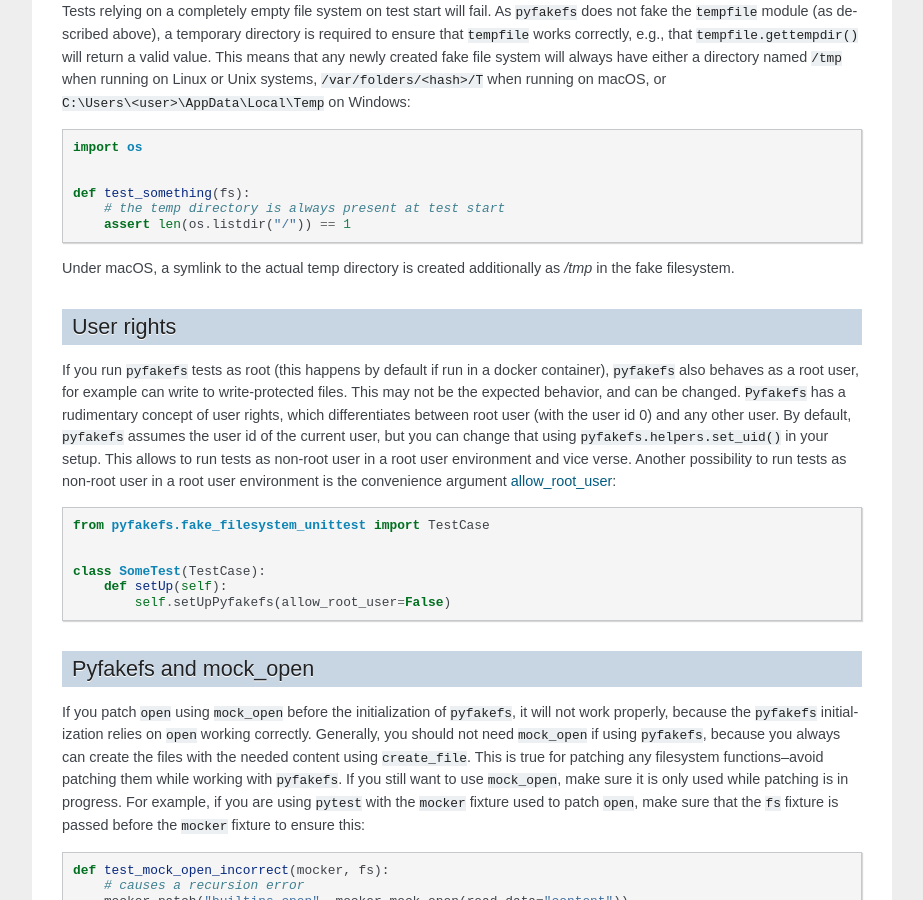
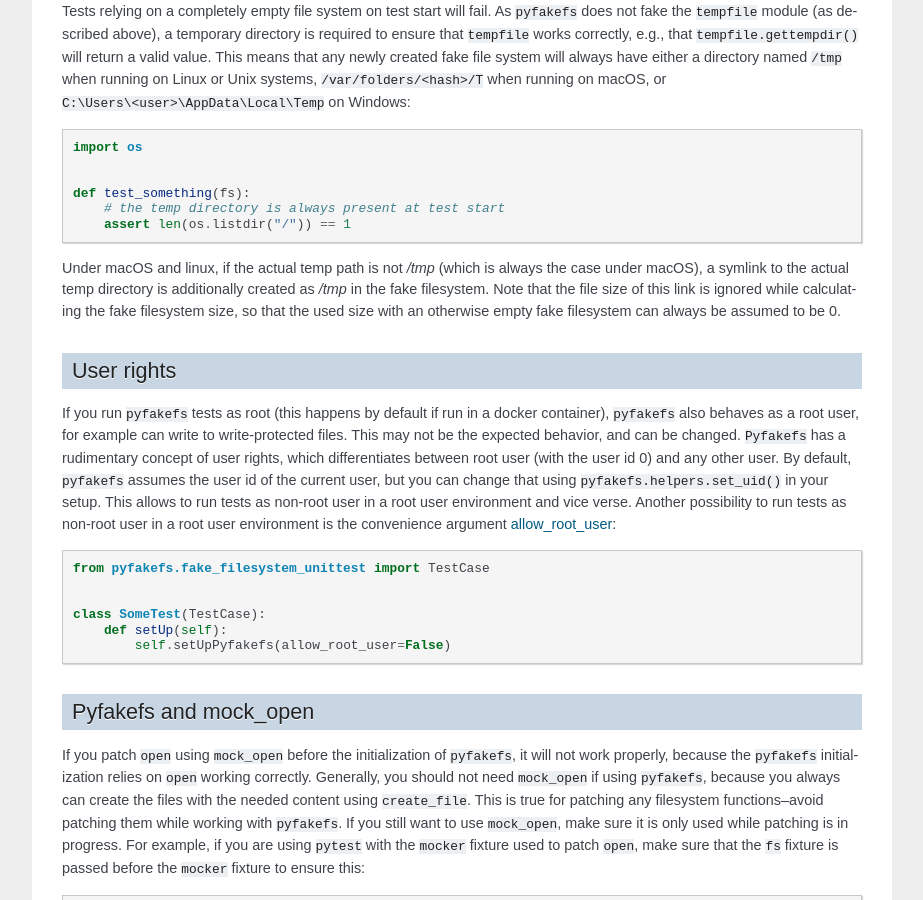
Before and after one commit to pytest-dev/pyfakefs, a Sphinx documentation site: the page built from docs/troubleshooting.rst, in a window 1280 px wide and 900 px high, scrolled down 2672 px. Shown: the whole window, without its empty margins (198-1121 px from the left). Built offline with Sphinx 7.4.7, drawn with Linux system fonts in a browser that asks for light colours.

Commit message:
Make sure a /tmp path exists under linux
- TMPDIR may point elsewhere
- fixes #810

```diff
--- a/docs/troubleshooting.rst
+++ b/docs/troubleshooting.rst
@@ -170,8 +170,12 @@ directory named ``/tmp`` when running on Linux or Unix systems,
       # the temp directory is always present at test start
       assert len(os.listdir("/")) == 1
 
-Under macOS, a symlink to the actual temp directory is created additionally as `/tmp`
-in the fake filesystem.
+Under macOS and linux, if the actual temp path is not `/tmp` (which is always the case
+under macOS), a symlink to the actual temp directory is additionally created as `/tmp`
+in the fake filesystem. Note that the file size of this link is ignored while
+calculating the fake filesystem size, so that the used size with an otherwise empty
+fake filesystem can always be assumed to be 0.
+
 
 User rights
 -----------
```
Also changed, not shown: CHANGES.md (+2 -0 lines), 2 other files.
